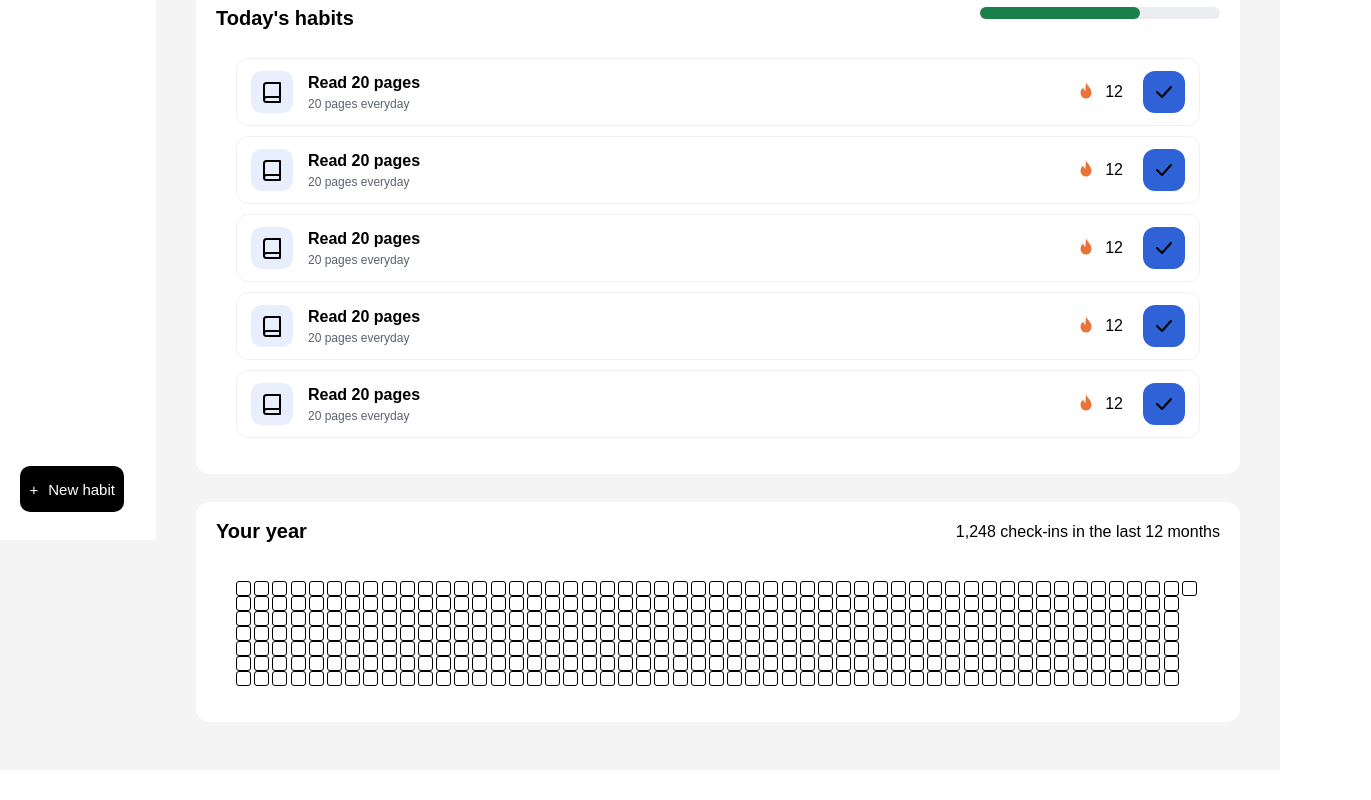
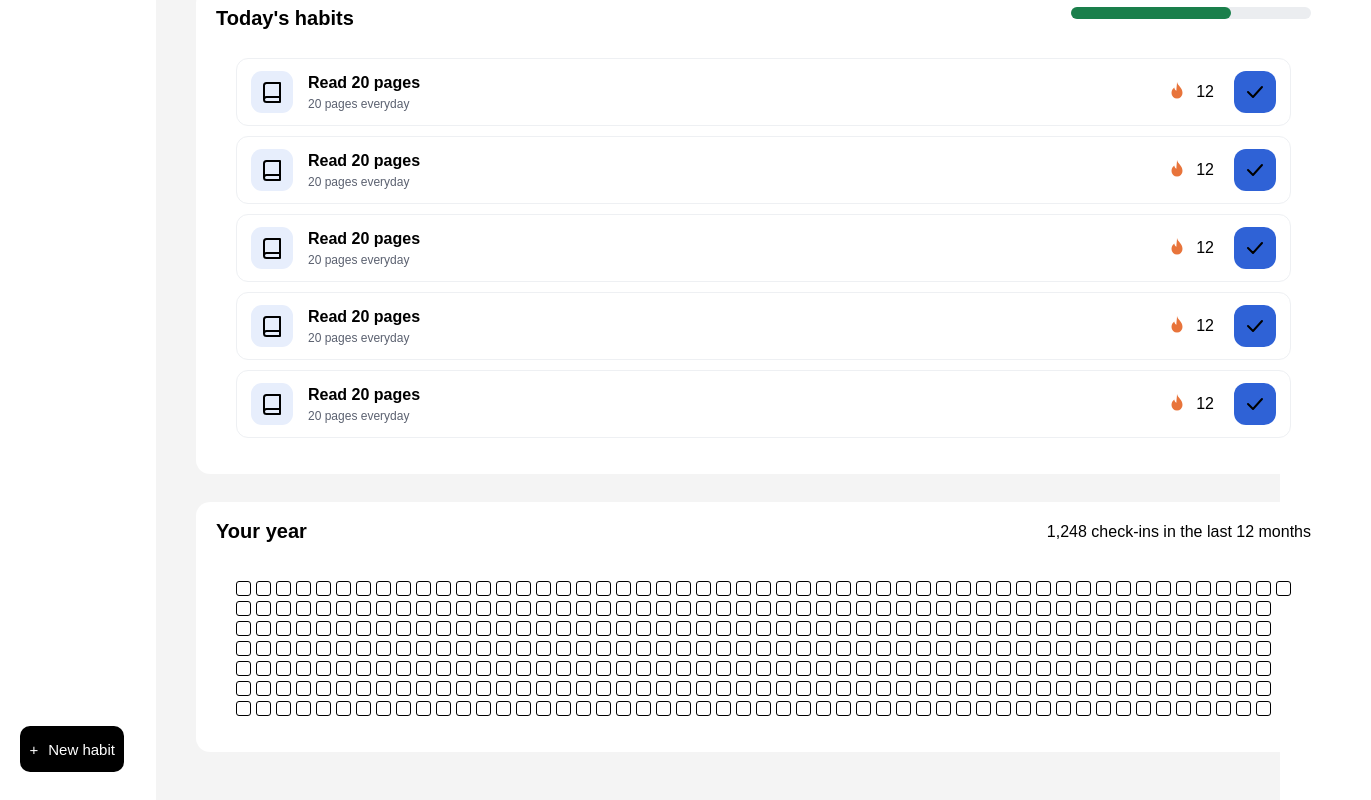
Before and after one commit to Fidan03/habbit-grid, a React (Vite) app: page / in a window 1280 px wide. Shown: the part 260-1060 px from the top of the page, 1371 px wide, since content can reach past the window. Before the commit the page ends 1030 px from the top, so only its background shows below. Built offline with nearby package versions, Linux system fonts and the light colour scheme.

Commit message:
fix: update sidebar dimensions for improved layout; adjust grid gap in styles

```diff
--- a/src/componenets/grid/styles.module.scss
+++ b/src/componenets/grid/styles.module.scss
@@ -12,4 +12,5 @@
     grid-auto-flow: column;
     // grid-auto-columns: auto;
     // column-gap: 0;
+    gap: 5px;
 }
--- a/src/layouts/sidebar/styles.module.scss
+++ b/src/layouts/sidebar/styles.module.scss
@@ -1,6 +1,6 @@
 .sidebar{
-    max-width: 13rem;
-    height: 100vh;
+    width: 15rem;
+    height: auto;
     padding: 28px 20px;
     display: flex;
     flex-direction: column;
```
